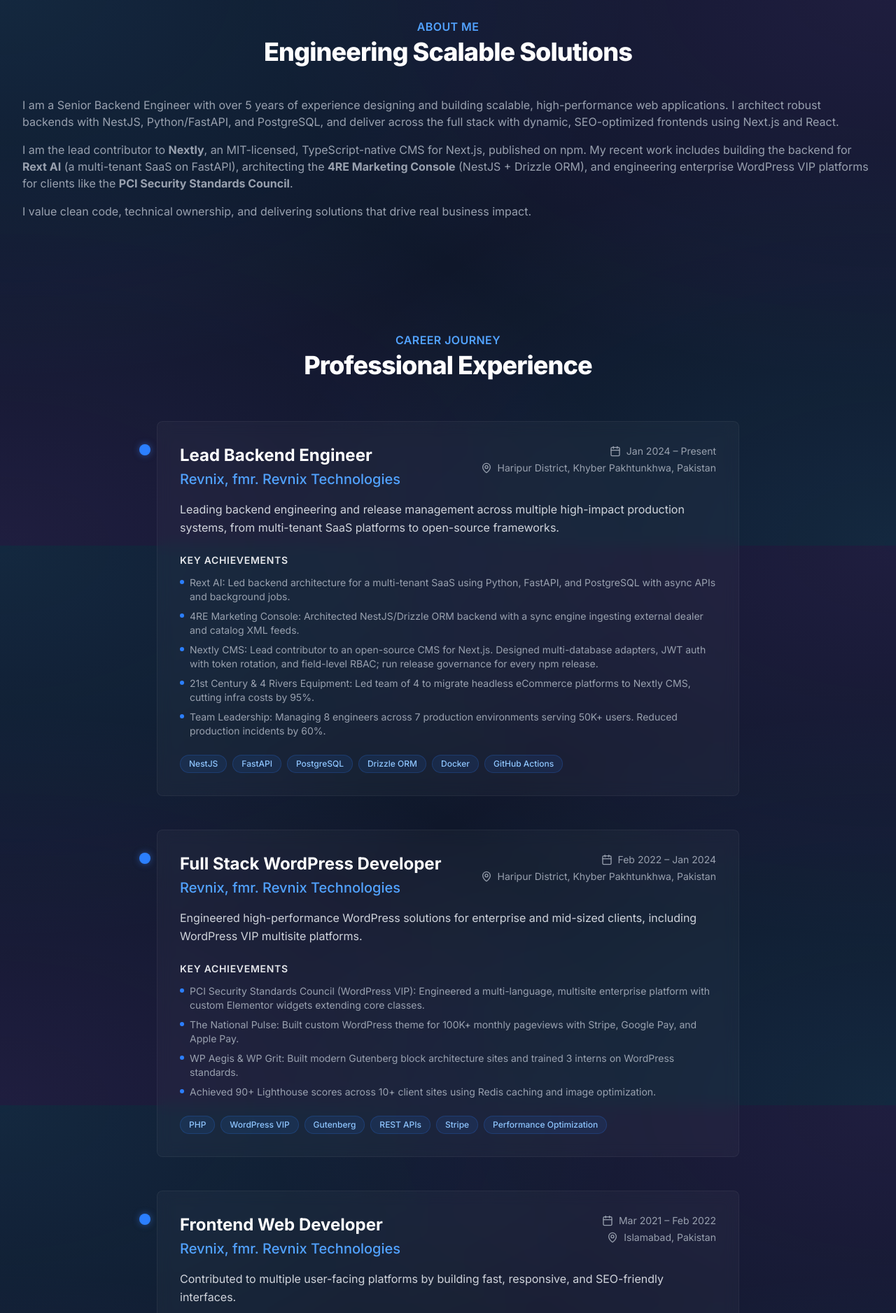
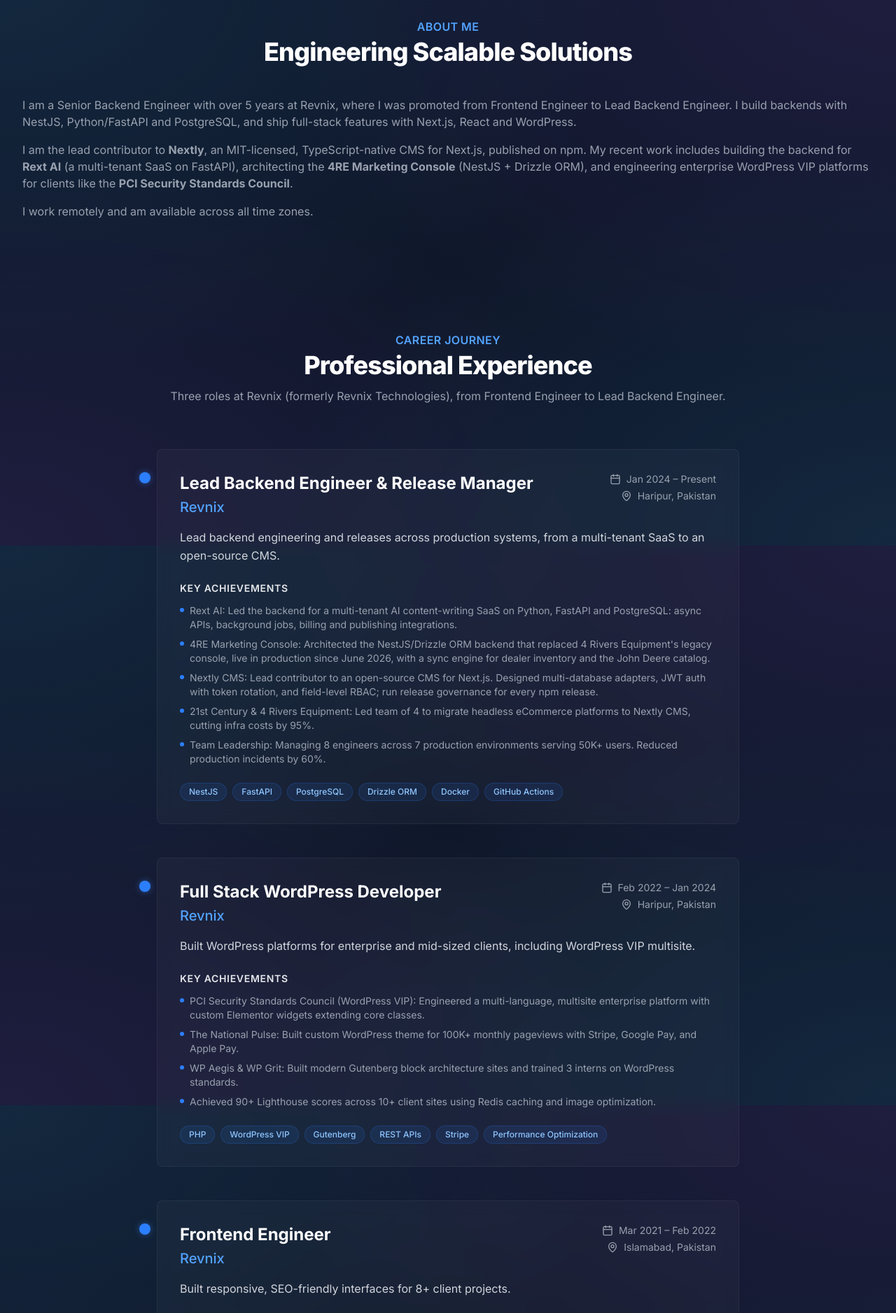
Before and after one commit to ifaisaldev/Portfolio, a Next.js app: page / in a window 1280 px wide. Shown: the part 820-2697 px from the top of the page at 70% size. Built offline with nearby package versions, Linux system fonts and the light colour scheme; no server answers.

Commit message:
docs: tighten wording and show the Revnix promotion path
Group the three Revnix roles and use real job titles, add the 4RE outcome, drop 'microservices' and filler words, say remote and available across all time zones, and ship the rebuilt resume PDF and preview image.

```diff
--- a/app/layout.tsx
+++ b/app/layout.tsx
@@ -11,7 +11,7 @@
     default: "Faisal Mehmood - Senior Backend Engineer",
     template: "%s | Faisal Mehmood"
   },
-  description: "Senior Backend Engineer specializing in scalable architectures, Node.js, Next.js, Python, WordPress, and modern web technologies. Expert in building high-performance applications with focus on E-Commerce, FinTech, and Enterprise SaaS.",
+  description: "Senior Backend Engineer specializing in Node.js, NestJS, Next.js, Python and WordPress. Builds APIs, data sync engines and CMS platforms for e-commerce, media and SaaS teams. Remote, available across all time zones.",
   keywords: [
     "Senior Backend Engineer",
     "Backend Engineer",
@@ -43,7 +43,7 @@
     locale: "en_US",
     url: "/",
     title: "Faisal Mehmood - Senior Backend Engineer",
-    description: "Senior Backend Engineer specializing in scalable architectures, Node.js, Next.js, Python, WordPress, and modern web technologies.",
+    description: "Senior Backend Engineer specializing in Node.js, NestJS, Next.js, Python and WordPress.",
     siteName: "Faisal Mehmood Portfolio",
     images: [
       {
@@ -57,7 +57,7 @@
   twitter: {
     card: "summary_large_image",
     title: "Faisal Mehmood - Senior Backend Engineer",
-    description: "Senior Backend Engineer specializing in scalable architectures, Node.js, Next.js, Python, WordPress, and modern web technologies.",
+    description: "Senior Backend Engineer specializing in Node.js, NestJS, Next.js, Python and WordPress.",
     creator: "@ifaisaldev",
     images: ["/og-image.png"],
   },
--- a/app/page.tsx
+++ b/app/page.tsx
@@ -24,7 +24,7 @@
                 Building Scalable <span className="text-[#4FA0FC]">Backend Architectures</span> & Modern Web Solutions
               </h1>
               <p className="text-xl md:text-2xl text-gray-300 mb-8 max-w-3xl">
-                I am Faisal Mehmood, a Senior Backend Engineer. I design and develop high-performance applications using Node.js, Next.js, Python, WordPress, and robust database systems.
+                I am Faisal Mehmood, a Senior Backend Engineer. I build APIs, data sync engines and CMS platforms with Node.js, NestJS, Next.js, Python and WordPress.
               </p>
               <div className="flex flex-col sm:flex-row gap-4 justify-center lg:justify-start">
                 <Link
@@ -76,13 +76,13 @@
           </div>
           <div className="prose prose-lg mx-auto text-gray-400">
             <p>
-              I am a Senior Backend Engineer with over 5 years of experience designing and building scalable, high-performance web applications. I architect robust backends with NestJS, Python/FastAPI, and PostgreSQL, and deliver across the full stack with dynamic, SEO-optimized frontends using Next.js and React.
+              I am a Senior Backend Engineer with over 5 years at Revnix, where I was promoted from Frontend Engineer to Lead Backend Engineer. I build backends with NestJS, Python/FastAPI and PostgreSQL, and ship full-stack features with Next.js, React and WordPress.
             </p>
             <p className="mt-4">
               I am the lead contributor to <strong>Nextly</strong>, an MIT-licensed, TypeScript-native CMS for Next.js, published on npm. My recent work includes building the backend for <strong>Rext AI</strong> (a multi-tenant SaaS on FastAPI), architecting the <strong>4RE Marketing Console</strong> (NestJS + Drizzle ORM), and engineering enterprise WordPress VIP platforms for clients like the <strong>PCI Security Standards Council</strong>.
             </p>
             <p className="mt-4">
-              I value clean code, technical ownership, and delivering solutions that drive real business impact.
+              I work remotely and am available across all time zones.
             </p>
           </div>
         </div>
@@ -96,18 +96,21 @@
             <p className="mt-2 text-3xl leading-8 font-extrabold tracking-tight text-white sm:text-4xl">
               Professional Experience
             </p>
+            <p className="mt-4 text-gray-400">
+              Three roles at Revnix (formerly Revnix Technologies), from Frontend Engineer to Lead Backend Engineer.
+            </p>
           </div>
 
           <div className="space-y-12 border-l-2 border-white/5 md:border-none ml-4 md:ml-0 pl-4 md:pl-0">
             <ExperienceCard
-              title="Lead Backend Engineer"
-              company="Revnix, fmr. Revnix Technologies"
+              title="Lead Backend Engineer & Release Manager"
+              company="Revnix"
               period="Jan 2024 – Present"
-              location="Haripur District, Khyber Pakhtunkhwa, Pakistan"
-              description="Leading backend engineering and release management across multiple high-impact production systems, from multi-tenant SaaS platforms to open-source frameworks."
+              location="Haripur, Pakistan"
+              description="Lead backend engineering and releases across production systems, from a multi-tenant SaaS to an open-source CMS."
               highlights={[
-                "Rext AI: Led backend architecture for a multi-tenant SaaS using Python, FastAPI, and PostgreSQL with async APIs and background jobs.",
-                "4RE Marketing Console: Architected NestJS/Drizzle ORM backend with a sync engine ingesting external dealer and catalog XML feeds.",
+                "Rext AI: Led the backend for a multi-tenant AI content-writing SaaS on Python, FastAPI and PostgreSQL: async APIs, background jobs, billing and publishing integrations.",
+                "4RE Marketing Console: Architected the NestJS/Drizzle ORM backend that replaced 4 Rivers Equipment's legacy console, live in production since June 2026, with a sync engine for dealer inventory and the John Deere catalog.",
                 "Nextly CMS: Lead contributor to an open-source CMS for Next.js. Designed multi-database adapters, JWT auth with token rotation, and field-level RBAC; run release governance for every npm release.",
                 "21st Century & 4 Rivers Equipment: Led team of 4 to migrate headless eCommerce platforms to Nextly CMS, cutting infra costs by 95%.",
                 "Team Leadership: Managing 8 engineers across 7 production environments serving 50K+ users. Reduced production incidents by 60%."
@@ -117,10 +120,10 @@
 
             <ExperienceCard
               title="Full Stack WordPress Developer"
-              company="Revnix, fmr. Revnix Technologies"
+              company="Revnix"
               period="Feb 2022 – Jan 2024"
-              location="Haripur District, Khyber Pakhtunkhwa, Pakistan"
-              description="Engineered high-performance WordPress solutions for enterprise and mid-sized clients, including WordPress VIP multisite platforms."
+              location="Haripur, Pakistan"
+              description="Built WordPress platforms for enterprise and mid-sized clients, including WordPress VIP multisite."
               highlights={[
                 "PCI Security Standards Council (WordPress VIP): Engineered a multi-language, multisite enterprise platform with custom Elementor widgets extending core classes.",
                 "The National Pulse: Built custom WordPress theme for 100K+ monthly pageviews with Stripe, Google Pay, and Apple Pay.",
@@ -131,16 +134,15 @@
             />
 
             <ExperienceCard
-              title="Frontend Web Developer"
-              company="Revnix, fmr. Revnix Technologies"
+              title="Frontend Engineer"
+              company="Revnix"
               period="Mar 2021 – Feb 2022"
               location="Islamabad, Pakistan"
-              description="Contributed to multiple user-facing platforms by building fast, responsive, and SEO-friendly interfaces."
+              description="Built responsive, SEO-friendly interfaces for 8+ client projects."
               highlights={[
-                "Developed responsive frontends using React, JavaScript, HTML, CSS, and SCSS.",
-                "Integrated REST APIs to deliver smooth, dynamic user experiences across applications.",
-                "Enhanced website performance by 40% and accelerated UI delivery by 30% through reusable component libraries.",
-                "Improved SEO and load time across several client-facing websites."
+                "Built responsive frontends with React, Next.js and SCSS, integrated with REST APIs.",
+                "Cut load times by 40% (Time to Interactive from 6s to under 3.5s) with code splitting, lazy loading and component optimization.",
+                "Built reusable component libraries documented in Storybook, speeding up frontend delivery by 30%."
               ]}
               tech={['React', 'JavaScript', 'SCSS', 'UI/UX', 'SEO']}
             />
@@ -160,7 +162,7 @@
           <div className="grid grid-cols-1 md:grid-cols-2 lg:grid-cols-3 gap-8">
             <ServiceCard
               title="System Architecture"
-              description="Designing scalable microservices, RESTful APIs, and data pipelines using Node.js, Nest.js, and Python."
+              description="Designing modular backends, REST APIs and data sync pipelines with Node.js, NestJS and Python."
               icon={Server}
             />
             <ServiceCard
@@ -170,7 +172,7 @@
             />
             <ServiceCard
               title="Enterprise CMS Solutions"
-              description="Architecting high-performance custom themes, plugins, and headless WordPress implementations."
+              description="Custom themes, plugins and headless WordPress builds for enterprise sites, including WordPress VIP."
               icon={Globe}
             />
             <ServiceCard
@@ -520,7 +522,7 @@
               </a>
             </div>
             <div className="mt-8 text-gray-400">
-              <p>Remote · Pakistan</p>
+              <p>Remote · Available across all time zones</p>
             </div>
           </div>
         </div>
```
Also changed, not shown: public/llms.txt, public/og-image.png, 1 other file (tests, documents, lock files or other folders).
